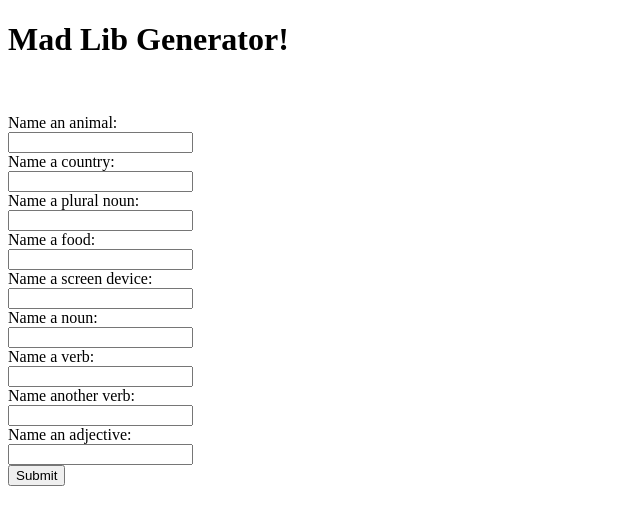
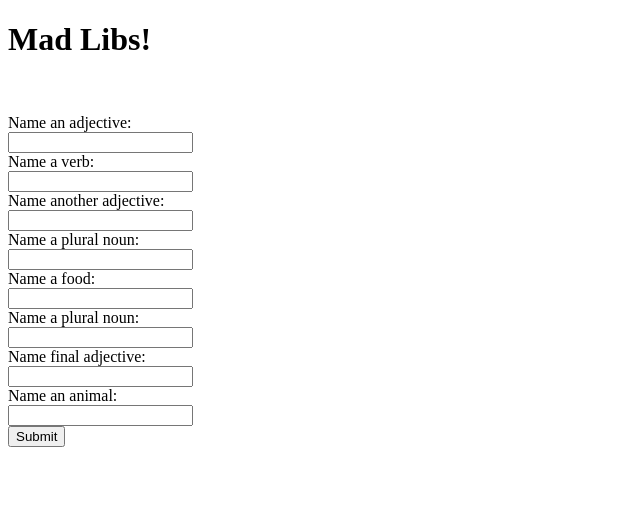
Before and after one commit to uc-raya/it3038c-scripts, a Flask app: page / in a window 1280 px wide. Shown: the top 525 px of the page, without its empty margins (0-640 px from the left). Run offline with Flask 2, Linux system fonts and the light colour scheme.

Commit message:
Project3

```diff
--- a/Final/routes.py
+++ b/Final/routes.py
@@ -1,6 +1,6 @@
 from flask import Flask, render_template, request
 
-#using the flask app to create a web server
+
 app = Flask(__name__)
 app.config.from_object(__name__)
 
@@ -11,21 +11,20 @@
 @app.route('/welcome', methods=['GET', 'POST'])
 def welcome():
     if request.method == "POST":
-    #this is collecting the responses from the form in index
-        animal=request.form.get('animal')
-        country=request.form.get('country')
+
+        adjective=request.form.get('adjective')
+        verb=request.form.get('verb')
+        adjective2=request.form.get('adjective2')
         pluralNoun=request.form.get('pluralNoun')
         food=request.form.get('food')
-        screen=request.form.get('screen')
-        noun=request.form.get('noun')
-        verb=request.form.get('verb')
-        verb2=request.form.get('verb2')
-        adjective=request.form.get('adjective')
-        #the data is returned within the story
-        return "The majestic " + animal + " has roamed the forests of " + country + " for thousands of years. Today, it wanders around in the search of " + pluralNoun + ". It must find food to ensure its survival. While hunting for " + food + ", it found a/an " + screen + " hidden behind a " + noun + ". It has never seen anything like this before. What will it do? With the device between its teeth, it tries to " + verb + ", but nothing happens. It takes it back to its family. When its family sees it, they quickly " + verb2 + ". Soon, the device becomes " + adjective + ", and the family decides to put it back where they found it."
+        pluralNoun=request.form.get('pluralNoun')
+        adjective3=request.form.get('adjective3')
+        animal=request.form.get('animal')
+
+        return "Many think a lonely ghost of this " + adjective + " town has been haunting christmas shops and causing owners to " + verb + ". Recently, there has been a shortage of " + adjective2 + " Christmas trees. Many suspect that the ghost is behind this. It can only come out at night and some in the town say you if you leave out " + food + ", then it will leave you alone. After a while, the town noticed a smell of " + pluralNoun + " coming from a " + adjective3 + " house. When the town sheriff checked the house, he found a " + animal + ". He also found all of the stolen Christmas trees."
 
 
-    #the story is outputted to the welcome.html page
+
     return render_template("welcome.html")
 
 
--- a/Final/templates/index.html
+++ b/Final/templates/index.html
@@ -3,12 +3,15 @@
 {% block content %}
 <p>
 <form action="/welcome" method="POST">
- <!--This is the form that collects the data for the mad lib generator, max length of 50 characters for each so that it cannot be broken-->
-    <label for="animal">Name an animal: </label><br/>
-    <input type="text" name="animal" maxlength="50" /><br/>
 
-    <label for="country">Name a country: </label><br/>
-    <input type="text" name="country" id="country" maxlength="50" /><br/>
+    <label for="adjective">Name an adjective: </label><br/>
+    <input type="text" name="adjective" maxlength="50" /><br/>
+
+    <label for="verb">Name a verb: </label><br/>
+    <input type="text" name="verb" id="verb" maxlength="50" /><br/>
+
+    <label for="adjective2">Name another adjective: </label><br/>
+    <input type="text" name="adjective2" maxlength="50" /><br/>
 
     <label for="pluralNoun">Name a plural noun: </label><br/>
     <input type="text" name="pluralNoun" id="pluralNoun" maxlength="50" /><br/>
@@ -16,20 +19,14 @@
     <label for="food">Name a food: </label><br/>
     <input type="text" name="food" id="food" maxlength="50" /><br/>
 
-    <label for="screen">Name a screen device: </label><br/>
-    <input type="screen" name="screen" id="screen" maxlength="50" /><br/>
+    <label for="pluralNoun">Name a plural noun: </label><br/>
+    <input type="text" name="pluralNoun" id="pluralNoun" maxlength="50" /><br/>
 
-    <label for="noun">Name a noun: </label><br/>
-    <input type="text" name="noun" id="noun" maxlength="50" /><br/>
+    <label for="adjective3">Name final adjective: </label><br/>
+    <input type="text" name="adjective3" id="adjective3" maxlength="50" /><br/>
 
-    <label for="verb">Name a verb: </label><br/>
-    <input type="text" name="verb" id="verb" maxlength="50" /><br/>
-
-    <label for="verb2">Name another verb: </label><br/>
-    <input type="text" name="verb2" id="verb2" maxlength="50" /><br/>
-
-    <label for="adjective">Name an adjective: </label><br/>
-    <input type="text" name="adjective" id="adjective" maxlength="50" /><br/>
+    <label for="animal">Name an animal: </label><br/>
+    <input type="text" name="animal" id="animal" maxlength="50" /><br/>
 
     <input type="submit" name='submit' value="Submit">
 </form>
--- a/Final/templates/layout.html
+++ b/Final/templates/layout.html
@@ -4,8 +4,8 @@
     </head>
 
     <body>
-        <!--This is the host page, the other pages extend off of it. It has the title Mad Lib Generator-->
-        <h1>Mad Lib Generator!</h1>
+
+        <h1>Mad Libs!</h1>
         <br />
         {% block content %}
         {% endblock %}
--- a/Final/templates/welcome.html
+++ b/Final/templates/welcome.html
@@ -4,8 +4,8 @@
     </head>
 
     <body>
-        <!--This is the host page, the other pages extend off of it. It has the title Mad Lib Generator-->
-        <h1>Mad Lib Generator!</h1>
+
+        <h1>Mad Libs!</h1>
         <br />
         {% block content %}
         {% endblock %}
--- a/Final/web.py
+++ b/Final/web.py
@@ -1,4 +1,4 @@
 from routes import app
-#this is hosting the website
+
 if __name__ == "__main__":
     app.run(port=5000, host='0.0.0.0')
```
